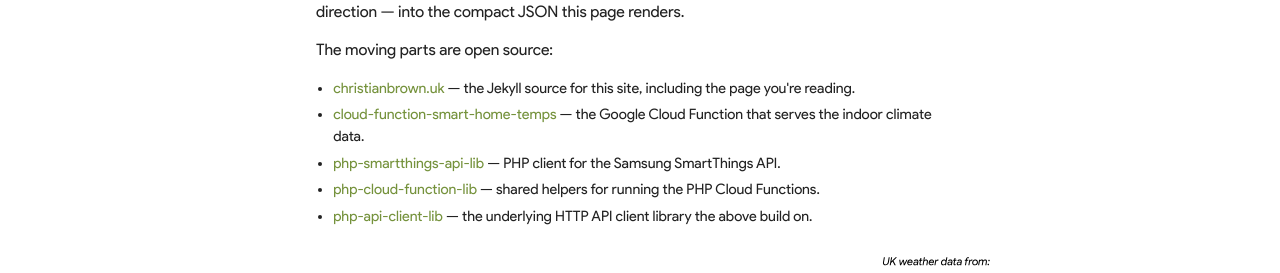
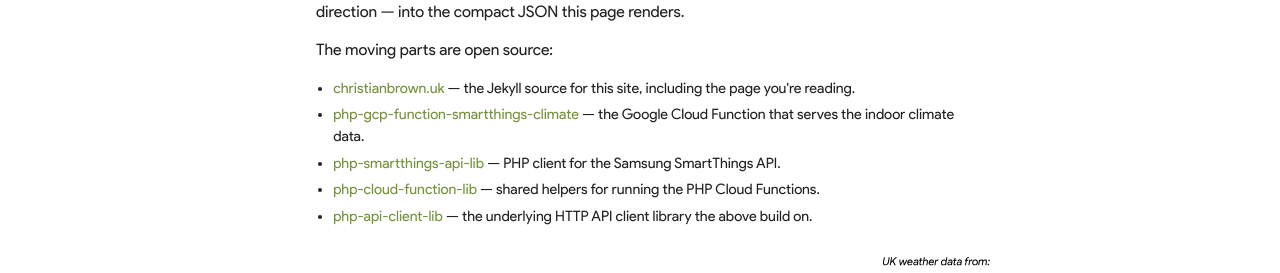
Before and after one commit to christianjbrown/christianbrown.uk, a Jekyll site: the page built from smart-home.html, in a window 1280 px wide. Shown: the part 575-848 px from the top of the page. Built offline with Jekyll 4.4.1, drawn with Linux system fonts in a browser that asks for light colours.

Commit message:
Update smart-home repo link to php-gcp-function-smartthings-climate
The cloud-function-smart-home-temps repo was renamed to
php-gcp-function-smartthings-climate; point the "How it works" link at
the new URL.

```diff
--- a/smart-home.html
+++ b/smart-home.html
@@ -37,7 +37,7 @@
                     <p>The moving parts are open source:</p>
                     <ul>
                         <li><a href="https://github.com/christianjbrown/christianbrown.uk" target="_blank">christianbrown.uk</a> — the Jekyll source for this site, including the page you're reading.</li>
-                        <li><a href="https://github.com/christianjbrown/cloud-function-smart-home-temps" target="_blank">cloud-function-smart-home-temps</a> — the Google Cloud Function that serves the indoor climate data.</li>
+                        <li><a href="https://github.com/christianjbrown/php-gcp-function-smartthings-climate" target="_blank">php-gcp-function-smartthings-climate</a> — the Google Cloud Function that serves the indoor climate data.</li>
                         <li><a href="https://github.com/christianjbrown/php-smartthings-api-lib" target="_blank">php-smartthings-api-lib</a> — PHP client for the Samsung SmartThings API.</li>
                         <li><a href="https://github.com/christianjbrown/php-cloud-function-lib" target="_blank">php-cloud-function-lib</a> — shared helpers for running the PHP Cloud Functions.</li>
                         <li><a href="https://github.com/christianjbrown/php-api-client-lib" target="_blank">php-api-client-lib</a> — the underlying HTTP API client library the above build on.</li>
```
